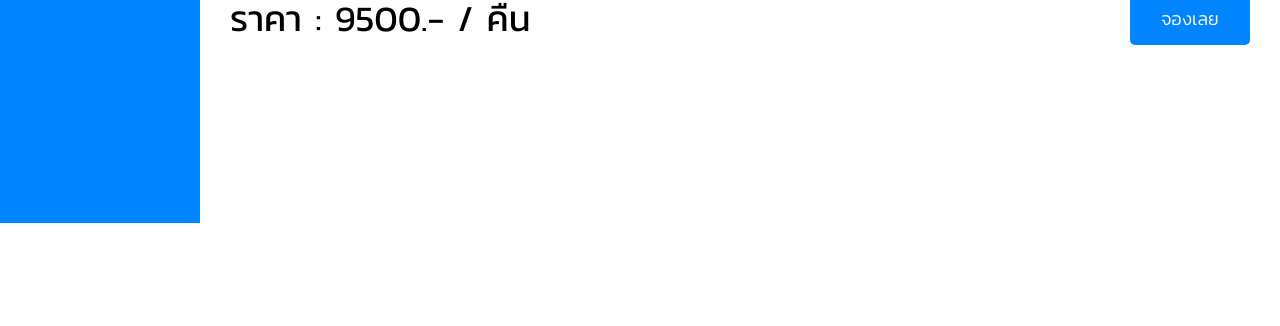
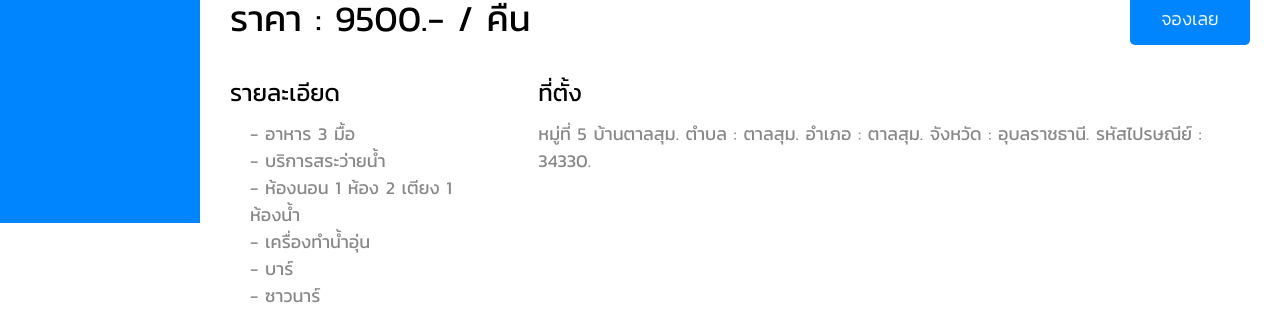
Before and after one commit to Puttaku/hostel_management, a React (Create React App) app: page /detail in a window 1280 px wide. Shown: the part 577-903 px from the top of the page. Before the commit the page ends 800 px from the top, so only its background shows below. Built offline with nearby package versions, Linux system fonts and the light colour scheme.

Commit message:
Changelog #17 : detail page completed

```diff
--- a/src/Component/detail.jsx
+++ b/src/Component/detail.jsx
@@ -27,6 +27,23 @@ export default class detail extends Component {
                     <p className="heading2 login-heading thaiFont-thick bigFont leftMargin blackText priceText">ราคา : 9500.- / คืน</p>
                     <button className="Button submitLoginButton thaiFont priceButton heading2">จองเลย</button>
                 </div>
+                <div className="detailMainContainer">
+                    <div>
+                        <p className="heading3 login-heading thaiFont-thick leftMargin blackText priceText">รายละเอียด</p>
+                        <div className="detailList">
+                            <p className="heading2 login-heading thaiFont-thick leftMargin greyText priceText">- อาหาร 3 มื้อ</p>
+                            <p className="heading2 login-heading thaiFont-thick leftMargin greyText priceText">- บริการสระว่ายน้ำ</p>
+                            <p className="heading2 login-heading thaiFont-thick leftMargin greyText priceText">- ห้องนอน 1 ห้อง 2 เตียง 1 ห้องน้ำ</p>
+                            <p className="heading2 login-heading thaiFont-thick leftMargin greyText priceText">- เครื่องทำน้ำอุ่น</p>
+                            <p className="heading2 login-heading thaiFont-thick leftMargin greyText priceText">- บาร์</p>
+                            <p className="heading2 login-heading thaiFont-thick leftMargin greyText priceText">- ซาวนาร์</p>
+                        </div>
+                    </div>
+                    <div className="detailLocation">
+                        <p className="heading3 login-heading thaiFont-thick leftMargin blackText priceText blockendMargin">ที่ตั้ง</p>
+                        <p className="heading2 login-heading thaiFont-thick leftMargin greyText priceText">หมู่ที่ 5 บ้านตาลสุม. ตำบล : ตาลสุม. อำเภอ : ตาลสุม. จังหวัด : อุบลราชธานี. รหัสไปรษณีย์ : 34330.</p>
+                    </div>
+                </div>
             </div>
         )
     }
--- a/src/Style/App.css
+++ b/src/Style/App.css
@@ -31,6 +31,12 @@
 .leftMargin{
   margin-left: 10px;
 }
+.bottomMargin{
+  margin-bottom: 10px;
+}
+.blockendMargin{
+  margin-block-end: 10px !important;
+}
 .flexOn{
   display: flex;
 }
--- a/src/Style/detail.css
+++ b/src/Style/detail.css
@@ -49,10 +49,25 @@
     display: flex;
     justify-content: space-between;
 }
+.detailMainContainer{
+    width: calc(100% -40px);
+    margin-top: 30px;
+    margin-left: 20px;
+    margin-right: 20px;
+    display: flex;
+}
+.detailLocation{
+    margin-left: 20px;
+}
 .priceButton{
     width: 120px;
     height: inherit;
     margin-right: 10px;
+}
+.detailList{
+    margin-left: 20px;
+    margin-top: 10px;
+    margin-bottom: 20px;
 }
 @media only screen and (min-width : 1367px){
     .Bigpicture{
```
